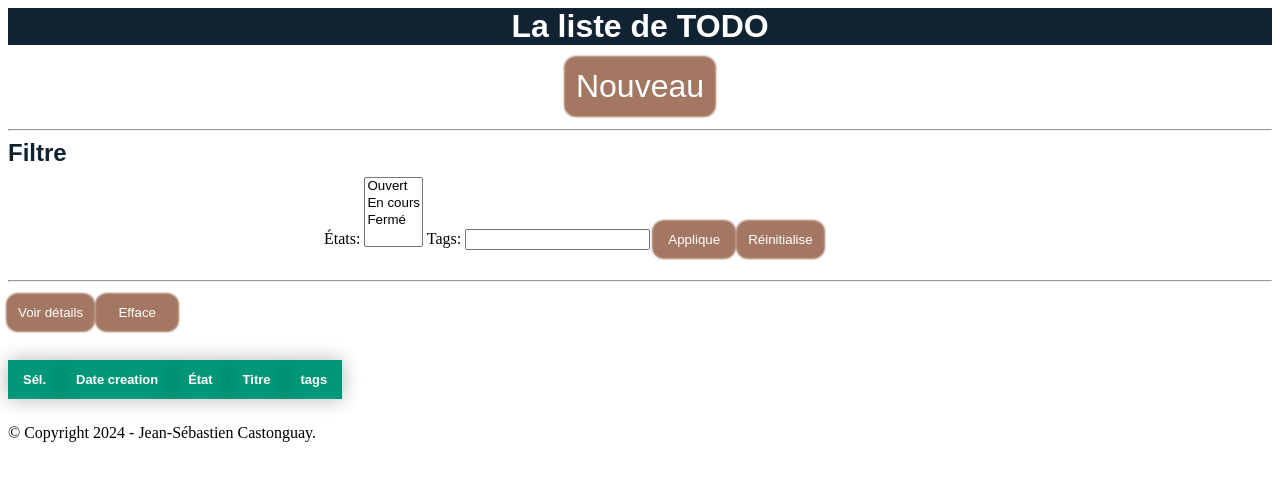
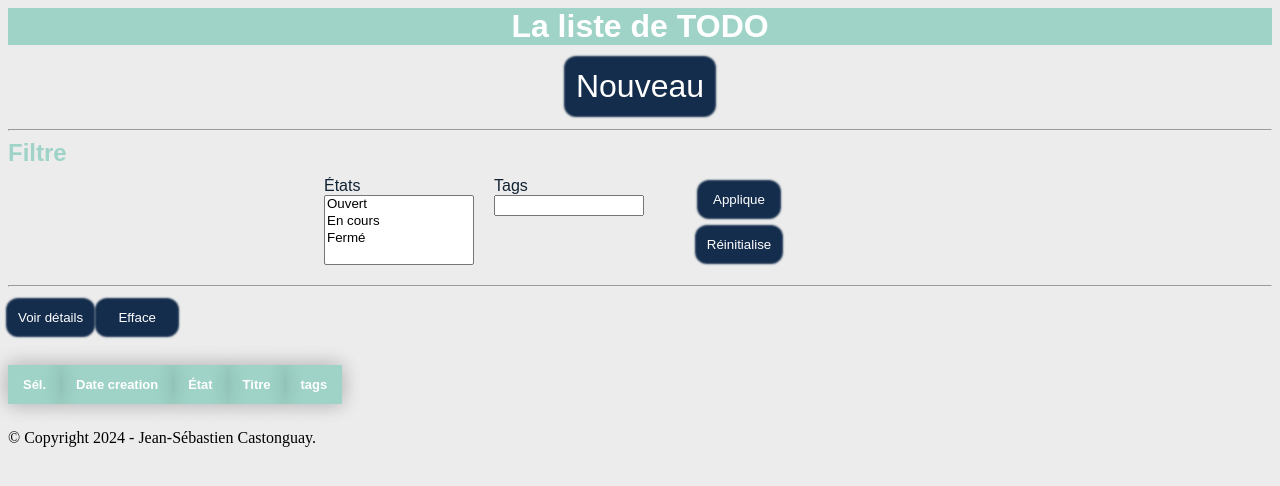
Before and after one commit to jscastonguay/teluq-inf2020-python-exercices, a Flask app: template TravailNo3/app/templates/index.html in a window 1280 px wide. Shown: the top 486 px of the page. Run offline with Flask 3, Linux system fonts and the light colour scheme; the template is opened without the code that fills it, so the values that code supplies are empty; parts of the project's set-up code (start-up, migrations or seed data) failed here and were passed over.

Commit message:
Work in progress

```diff
--- a/TravailNo3/app/static/css/style.css
+++ b/TravailNo3/app/static/css/style.css
@@ -1,16 +1,9 @@
 h1 {
-    /*text-decoration: solid;
-    color: white;
-    background-color: #9BBEA9;
-    display: inline;*/
-
-
     text-align: center;
     margin: 0;
     font-family: Arial, Helvetica, sans-serif;
-    background-color: #123;
+    background-color: #9fd3c7;
     color: white;
-    /*min-height: 50vh;*/
     padding: 0px;
     position: static;
     top: 0;
@@ -20,18 +13,15 @@ h1 {
 h2 {
     margin: 0;
     font-family: Arial, Helvetica, sans-serif;
-    color: #123;
-    /*min-height: 50vh;*/
+    color: #9fd3c7;
     padding: 0px;
     position: static;
     top: 0;
 }
 
 .header-button {
-    /*position: absolute;*/
     left: 50%;
     top: 50%;
-    /*transform: translate(-50%, -50%);*/
     margin: 10pt auto;
     display: block;
     font-size: 2em;
@@ -47,40 +37,37 @@ h2 {
     padding: 10px;
 }
 
-/*body {
-    background-color: #C4C6C8;
-}*/
+body {
+    background-color: #ececec;
+}
 
 button {
-    background-color: #A37762;
+    background-color: #142d4c;
 
     color: #fff;
     margin: 5px auto;
     border: none;
     border-radius: 10px;
-    box-shadow: 0px 0px 2px 2px #A37762;
+    box-shadow: 0px 0px 2px 2px #142d4c;
     padding: 10px;
     min-height: 20px;
     min-width: 80px;
 }
 
 button:hover {
-    background-color: #002ead;
+    background-color: #385170;
     transition: 0.1s;
 }
 
 .button-inline {
     display: flex;
     gap: 10px;
-    /* Espacement entre les éléments */
     align-items: center;
-    /* Centre les boutons verticalement */
 }
 
 table,
 th,
 td {
-    /* border: 1px solid; */
     border-collapse: collapse;
     width: auto;
     padding: 12px 15px;
@@ -92,7 +79,7 @@ td {
 }
 
 table thead tr {
-    background-color: #009879;
+    background-color: #9fd3c7;
     color: #ffffff;
     text-align: left;
 }
@@ -106,10 +93,36 @@ table tbody tr:nth-of-type(even) {
 }
 
 table tbody tr:last-of-type {
-    border-bottom: 2px solid #009879;
+    border-bottom: 2px solid #9fd3c7;
 }
 
 td.min {
     width: 1%;
     white-space: nowrap;
 }
+
+.form-container {
+    display: flex;
+    gap: 20px;
+    flex-wrap: nowrap;
+    justify-content: flex-start;
+    align-items: flex-start;
+    overflow-x: auto;
+
+}
+
+.form-group {
+    display: flex;
+    flex-direction: column;
+    width: 150px;
+    text-align: left;
+}
+
+label {
+    margin: 0;
+    font-family: Arial, Helvetica, sans-serif;
+    color: #123;
+    padding: 0px;
+    position: static;
+    top: 0;
+}
--- a/TravailNo3/app/templates/index.html
+++ b/TravailNo3/app/templates/index.html
@@ -15,16 +15,24 @@
 </div>
 <div class="filtre">
   <form method="POST" action="/filtre" id="filtre">
-    <label for="filtre-etat">États:</label>
+    <div class="form-container">
+      <div class="form-group">
+        <label for="filtre-etat">États</label>
         <select id="filtre-etat" name="filtre-etat" multiple>
           <option value="OUVERT" {% if "OUVERT" in filtre.etats %} selected {% endif %}>Ouvert</option>
           <option value="EN_COURS" {% if "EN_COURS" in filtre.etats %} selected {% endif %}>En cours</option>
           <option value="FERMEE" {% if "FERMEE" in filtre.etats %} selected {% endif %}>Fermé</option>
         </select>
-    <label for="filtre-tags">Tags:</label>
+      </div>
+      <div class="form-group">
+        <label for="filtre-tags">Tags</label>
         <input type="text" id="filtre-tags" name="filtre-tags" value="{{ ', '.join(filtre.tags) }}">
+      </div>
+      <div class="form-group">
         <button type="submit" name="action" value="applique">Applique</button>
         <button type="submit" name="action" value="reset">Réinitialise</button>
+      </div>
+    </div>
   </form>
 </div>
 <hr>
```
Lines whose indentation alone changed are shown as unchanged.
